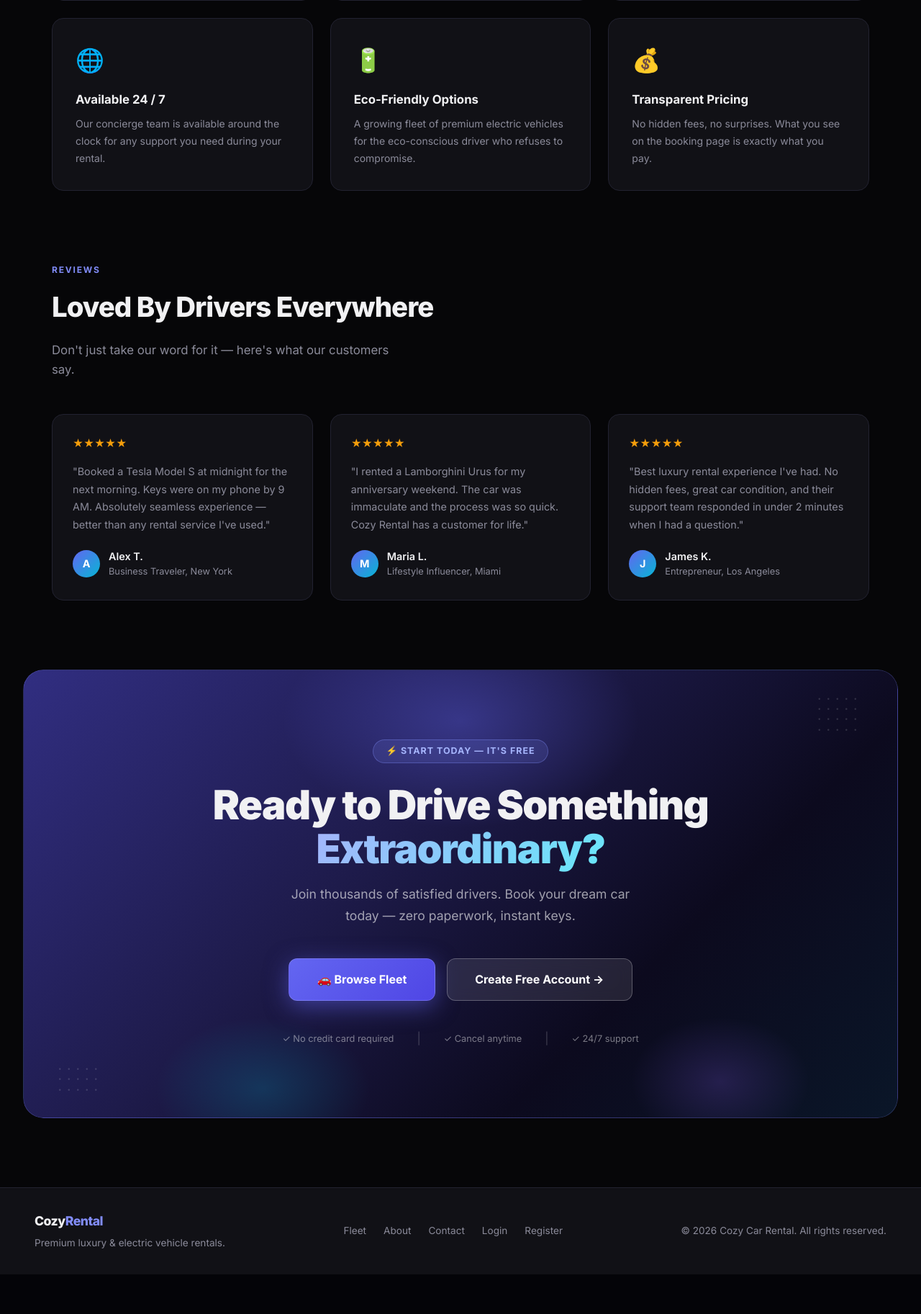
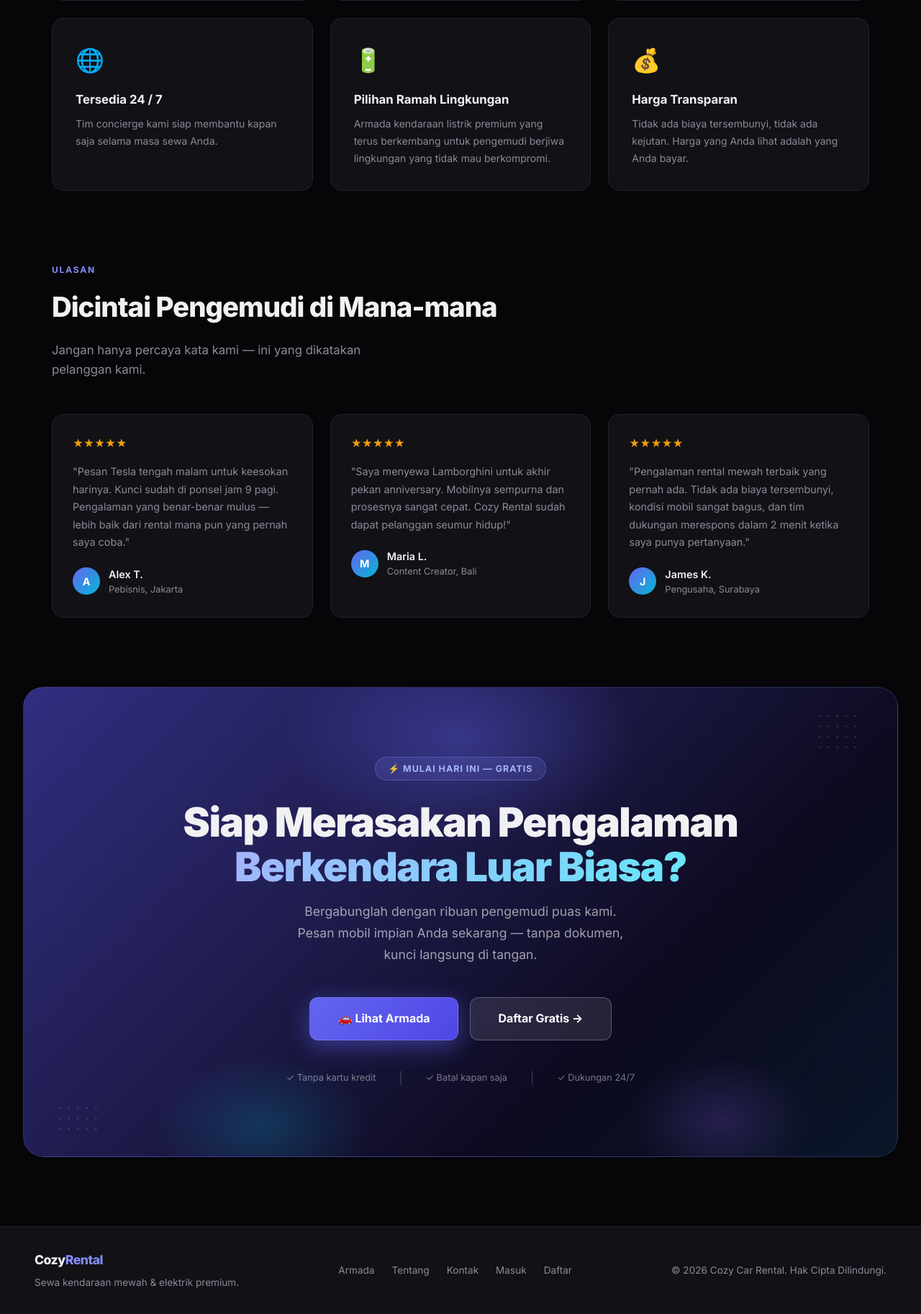
Before and after one commit to DimsDwi/Cozyrental, a PHP site: page / in a window 1280 px wide. Shown: the part 2727-4552 px from the top of the page at 72% size. Before the commit the page ends 4497 px from the top, so only its background shows below. Run offline with PHP 8.4, Linux system fonts and the light colour scheme; data comes from the database, SQL or seed files in the repository.

Commit message:
Terjemahkan seluruh UI ke Bahasa Indonesia + data mobil real

```diff
--- a/footer.php
+++ b/footer.php
@@ -1,16 +1,16 @@
-  <footer>
+<footer>
     <div>
       <a href="index.php" class="logo" style="font-size:1.1rem;">Cozy<span>Rental</span></a>
-      <p style="margin-top:0.4rem;">Premium luxury &amp; electric vehicle rentals.</p>
+      <p style="margin-top:0.4rem;">Sewa kendaraan mewah &amp; elektrik premium.</p>
     </div>
     <div class="footer-links">
-      <a href="fleet.php">Fleet</a>
-      <a href="about.php">About</a>
-      <a href="contact.php">Contact</a>
-      <a href="login.php">Login</a>
-      <a href="register.php">Register</a>
+      <a href="fleet.php">Armada</a>
+      <a href="about.php">Tentang</a>
+      <a href="contact.php">Kontak</a>
+      <a href="login.php">Masuk</a>
+      <a href="register.php">Daftar</a>
     </div>
-    <p>&copy; <?php echo date("Y"); ?> Cozy Car Rental. All rights reserved.</p>
+    <p>&copy; <?php echo date("Y"); ?> Cozy Car Rental. Hak Cipta Dilindungi.</p>
   </footer>
 
 </body>
--- a/header.php
+++ b/header.php
@@ -4,8 +4,8 @@
 <head>
   <meta charset="UTF-8">
   <meta name="viewport" content="width=device-width, initial-scale=1.0">
-  <title>Cozy Car Rental | Premium Luxury Vehicles</title>
-  <meta name="description" content="Rent premium and electric luxury vehicles with instant access, zero paperwork, and world-class service.">
+  <title>Cozy Car Rental | Sewa Kendaraan Mewah Premium</title>
+  <meta name="description" content="Sewa kendaraan mewah dan elektrik premium dengan akses instan, tanpa dokumen, dan layanan kelas dunia.">
   <link rel="preconnect" href="https://fonts.googleapis.com">
   <link href="https://fonts.googleapis.com/css2?family=Inter:wght@400;500;600;700;800;900&display=swap" rel="stylesheet">
   <link rel="stylesheet" href="style.css">
@@ -16,15 +16,15 @@
   <a href="index.php" class="logo">Cozy<span>Rental</span></a>
   <nav>
     <ul>
-      <li><a href="fleet.php">Fleet</a></li>
-      <li><a href="about.php">About</a></li>
-      <li><a href="contact.php">Contact</a></li>
+      <li><a href="fleet.php">Armada</a></li>
+      <li><a href="about.php">Tentang</a></li>
+      <li><a href="contact.php">Kontak</a></li>
       <?php if (isLoggedIn()): ?>
         <li><a href="dashboard.php">Dashboard</a></li>
-        <li><a href="logout.php" class="btn btn-ghost" style="padding:0.45rem 1rem;">Log Out</a></li>
+        <li><a href="logout.php" class="btn btn-ghost" style="padding:0.45rem 1rem;">Keluar</a></li>
       <?php else: ?>
-        <li><a href="login.php" class="btn btn-ghost" style="padding:0.45rem 1rem;">Log In</a></li>
-        <li><a href="register.php" class="btn btn-primary" style="padding:0.45rem 1rem;">Get Started</a></li>
+        <li><a href="login.php" class="btn btn-ghost" style="padding:0.45rem 1rem;">Masuk</a></li>
+        <li><a href="register.php" class="btn btn-primary" style="padding:0.45rem 1rem;">Mulai</a></li>
       <?php endif; ?>
     </ul>
   </nav>
--- a/index.php
+++ b/index.php
@@ -10,29 +10,29 @@ $cars = $stmt->fetchAll();
 <section class="hero">
   <div class="hero-badge">
     <span class="dot"></span>
-    Now featuring 50+ luxury &amp; electric vehicles
+    Kini tersedia 50+ kendaraan mewah &amp; elektrik
   </div>
 
   <h1>
-    Drive the Future.<br>
-    <span class="gradient-text">Feel the Luxury.</span>
+    Kendarai Masa Depan.<br>
+    <span class="gradient-text">Rasakan Kemewahan.</span>
   </h1>
 
   <p>
-    From sleek electric sedans to roaring supercars — book your dream ride in under 3 minutes. Zero paperwork, instant keys.
+    Dari sedan elektrik elegan hingga supercar bertenaga tinggi — pesan kendaraan impian Anda dalam 3 menit. Tanpa dokumen, kunci langsung di genggaman.
   </p>
 
   <div class="hero-actions">
     <a href="fleet.php" class="btn btn-primary" style="font-size:1rem;padding:0.85rem 2rem;">
-      &#9654;&nbsp; Explore Fleet
+      &#9654;&nbsp; Lihat Armada
     </a>
     <a href="register.php" class="btn btn-ghost" style="font-size:1rem;padding:0.85rem 2rem;">
-      Create Free Account
+      Daftar Gratis
     </a>
   </div>
 
   <div class="hero-scroll-hint">
-    <span>Scroll</span>
+    <span>Gulir</span>
     <div class="scroll-line"></div>
   </div>
 </section>
@@ -41,27 +41,27 @@ $cars = $stmt->fetchAll();
 <div class="stats-bar">
   <div class="stat-item">
     <div class="stat-num">50+</div>
-    <div class="stat-label">Premium Vehicles</div>
+    <div class="stat-label">Kendaraan Premium</div>
   </div>
   <div class="stat-item">
     <div class="stat-num">98%</div>
-    <div class="stat-label">Customer Satisfaction</div>
+    <div class="stat-label">Kepuasan Pelanggan</div>
   </div>
   <div class="stat-item">
-    <div class="stat-num">3 min</div>
-    <div class="stat-label">Avg. Booking Time</div>
+    <div class="stat-num">3 menit</div>
+    <div class="stat-label">Rata-rata Waktu Booking</div>
   </div>
   <div class="stat-item">
     <div class="stat-num">24/7</div>
-    <div class="stat-label">Concierge Support</div>
+    <div class="stat-label">Dukungan Pelanggan</div>
   </div>
 </div>
 
 <!-- ── FEATURED FLEET ── -->
 <section class="section">
-  <div class="section-label">Our Fleet</div>
-  <h2>Top Picks This Week</h2>
-  <p class="section-sub">Handpicked, cleaned, and ready — choose from our most sought-after models.</p>
+  <div class="section-label">Armada Kami</div>
+  <h2>Pilihan Terbaik Minggu Ini</h2>
+  <p class="section-sub">Dipilih dengan cermat, dibersihkan, dan siap dikendarai — pilih dari model paling diminati kami.</p>
 
   <div class="grid">
     <?php foreach($cars as $car): ?>
@@ -84,15 +84,15 @@ $cars = $stmt->fetchAll();
           <h3 class="car-title"><?php echo htmlspecialchars($car['brand'] . ' ' . $car['model']); ?></h3>
           <p class="car-meta">
             <?php echo htmlspecialchars(ucfirst(strtolower($car['transmission']))); ?> &bull;
-            <?php echo htmlspecialchars($car['seats']); ?> Seats &bull;
+            <?php echo htmlspecialchars($car['seats']); ?> Kursi &bull;
             <?php echo htmlspecialchars($car['fuel']); ?>
           </p>
           <div class="car-price-row">
             <div class="car-price">
               $<?php echo htmlspecialchars($car['pricePerDay']); ?>
-              <span>/ day</span>
+              <span>/ hari</span>
             </div>
-            <a href="car.php?id=<?php echo urlencode($car['id']); ?>" class="btn btn-primary" style="padding:0.5rem 1.1rem;font-size:0.85rem;">Book Now</a>
+            <a href="car.php?id=<?php echo urlencode($car['id']); ?>" class="btn btn-primary" style="padding:0.5rem 1.1rem;font-size:0.85rem;">Pesan</a>
           </div>
         </div>
       </div>
@@ -101,88 +101,88 @@ $cars = $stmt->fetchAll();
 
   <div style="text-align:center;margin-top:3rem;">
     <a href="fleet.php" class="btn btn-outline" style="font-size:1rem;padding:0.8rem 2rem;">
-      View All Vehicles &rarr;
+      Lihat Semua Kendaraan &rarr;
     </a>
   </div>
 </section>
 
 <!-- ── WHY US ── -->
 <section class="section" id="why-us" style="padding-top:0;">
-  <div class="section-label">Why Cozy Rental</div>
-  <h2>Built for People Who Value Their Time</h2>
-  <p class="section-sub">We remove every friction point of the traditional rental experience.</p>
+  <div class="section-label">Mengapa Cozy Rental</div>
+  <h2>Dibuat untuk Orang yang Menghargai Waktu Mereka</h2>
+  <p class="section-sub">Kami menghapus setiap hambatan dalam pengalaman rental tradisional.</p>
 
   <div class="features-grid">
     <div class="feature-card">
       <div class="feature-icon">&#9889;</div>
-      <h4>Instant Access</h4>
-      <p>Book in under 3 minutes. Digital keys sent directly to your phone. Zero queues, zero paperwork.</p>
+      <h4>Akses Instan</h4>
+      <p>Pesan dalam 3 menit. Kunci digital langsung dikirim ke ponsel Anda. Tanpa antrean, tanpa dokumen.</p>
     </div>
     <div class="feature-card">
       <div class="feature-icon">&#128737;</div>
-      <h4>Fully Insured</h4>
-      <p>Every rental includes collision damage waiver and third-party liability. Drive confidently from day one.</p>
+      <h4>Sudah Ter-asuransi</h4>
+      <p>Setiap penyewaan sudah termasuk ganti rugi kerusakan dan asuransi pihak ketiga. Berkendara dengan tenang.</p>
     </div>
     <div class="feature-card">
       <div class="feature-icon">&#128584;</div>
-      <h4>Curated Fleet</h4>
-      <p>Each car is handpicked, professionally detailed, and safety-inspected before every rental.</p>
+      <h4>Armada Pilihan</h4>
+      <p>Setiap mobil dipilih dengan teliti, didetail secara profesional, dan diinspeksi keamanannya sebelum penyewaan.</p>
     </div>
     <div class="feature-card">
       <div class="feature-icon">&#127760;</div>
-      <h4>Available 24 / 7</h4>
-      <p>Our concierge team is available around the clock for any support you need during your rental.</p>
+      <h4>Tersedia 24 / 7</h4>
+      <p>Tim concierge kami siap membantu kapan saja selama masa sewa Anda.</p>
     </div>
     <div class="feature-card">
       <div class="feature-icon">&#128267;</div>
-      <h4>Eco-Friendly Options</h4>
-      <p>A growing fleet of premium electric vehicles for the eco-conscious driver who refuses to compromise.</p>
+      <h4>Pilihan Ramah Lingkungan</h4>
+      <p>Armada kendaraan listrik premium yang terus berkembang untuk pengemudi berjiwa lingkungan yang tidak mau berkompromi.</p>
     </div>
     <div class="feature-card">
       <div class="feature-icon">&#128176;</div>
-      <h4>Transparent Pricing</h4>
-      <p>No hidden fees, no surprises. What you see on the booking page is exactly what you pay.</p>
+      <h4>Harga Transparan</h4>
+      <p>Tidak ada biaya tersembunyi, tidak ada kejutan. Harga yang Anda lihat adalah yang Anda bayar.</p>
     </div>
   </div>
 </section>
 
 <!-- ── TESTIMONIALS ── -->
 <section class="section" id="testimonials" style="padding-top:0;">
-  <div class="section-label">Reviews</div>
-  <h2>Loved By Drivers Everywhere</h2>
-  <p class="section-sub">Don't just take our word for it — here's what our customers say.</p>
+  <div class="section-label">Ulasan</div>
+  <h2>Dicintai Pengemudi di Mana-mana</h2>
+  <p class="section-sub">Jangan hanya percaya kata kami — ini yang dikatakan pelanggan kami.</p>
 
   <div class="testimonials-grid">
     <div class="testimonial-card">
       <div class="stars">&#9733;&#9733;&#9733;&#9733;&#9733;</div>
-      <p>"Booked a Tesla Model S at midnight for the next morning. Keys were on my phone by 9 AM. Absolutely seamless experience — better than any rental service I've used."</p>
+      <p>"Pesan Tesla tengah malam untuk keesokan harinya. Kunci sudah di ponsel jam 9 pagi. Pengalaman yang benar-benar mulus — lebih baik dari rental mana pun yang pernah saya coba."</p>
       <div class="testimonial-author">
         <div class="avatar">A</div>
         <div>
           <div class="author-name">Alex T.</div>
-          <div class="author-sub">Business Traveler, New York</div>
+          <div class="author-sub">Pebisnis, Jakarta</div>
         </div>
       </div>
     </div>
     <div class="testimonial-card">
       <div class="stars">&#9733;&#9733;&#9733;&#9733;&#9733;</div>
-      <p>"I rented a Lamborghini Urus for my anniversary weekend. The car was immaculate and the process was so quick. Cozy Rental has a customer for life."</p>
+      <p>"Saya menyewa Lamborghini untuk akhir pekan anniversary. Mobilnya sempurna dan prosesnya sangat cepat. Cozy Rental sudah dapat pelanggan seumur hidup!"</p>
       <div class="testimonial-author">
         <div class="avatar">M</div>
         <div>
           <div class="author-name">Maria L.</div>
-          <div class="author-sub">Lifestyle Influencer, Miami</div>
+          <div class="author-sub">Content Creator, Bali</div>
         </div>
       </div>
     </div>
     <div class="testimonial-card">
       <div class="stars">&#9733;&#9733;&#9733;&#9733;&#9733;</div>
-      <p>"Best luxury rental experience I've had. No hidden fees, great car condition, and their support team responded in under 2 minutes when I had a question."</p>
+      <p>"Pengalaman rental mewah terbaik yang pernah ada. Tidak ada biaya tersembunyi, kondisi mobil sangat bagus, dan tim dukungan merespons dalam 2 menit ketika saya punya pertanyaan."</p>
       <div class="testimonial-author">
         <div class="avatar">J</div>
         <div>
           <div class="author-name">James K.</div>
-          <div class="author-sub">Entrepreneur, Los Angeles</div>
+          <div class="author-sub">Pengusaha, Surabaya</div>
         </div>
       </div>
     </div>
@@ -217,50 +217,33 @@ $cars = $stmt->fetchAll();
     <!-- Content -->
     <div style="position:relative;">
       <span style="display:inline-block;background:rgba(129,140,248,0.15);border:1px solid rgba(129,140,248,0.35);color:#a5b4fc;padding:0.35rem 1.1rem;border-radius:999px;font-size:0.78rem;font-weight:700;letter-spacing:0.08em;text-transform:uppercase;margin-bottom:1.75rem;">
-        &#9889; Start Today &mdash; It's Free
+        &#9889; Mulai Hari Ini &mdash; Gratis
       </span>
 
       <h2 style="font-size:clamp(2rem,5vw,3.5rem);font-weight:900;letter-spacing:-1.5px;margin-bottom:1rem;line-height:1.1;">
-        Ready to Drive Something<br>
-        <span style="background:linear-gradient(135deg,#a5b4fc,#67e8f9);-webkit-background-clip:text;-webkit-text-fill-color:transparent;background-clip:text;">Extraordinary?</span>
+        Siap Merasakan Pengalaman<br>
+        <span style="background:linear-gradient(135deg,#a5b4fc,#67e8f9);-webkit-background-clip:text;-webkit-text-fill-color:transparent;background-clip:text;">Berkendara Luar Biasa?</span>
       </h2>
 
       <p style="color:rgba(255,255,255,0.6);font-size:1.1rem;max-width:480px;margin:0 auto 2.75rem;line-height:1.7;">
-        Join thousands of satisfied drivers. Book your dream car today &mdash; zero paperwork, instant keys.
+        Bergabunglah dengan ribuan pengemudi puas kami. Pesan mobil impian Anda sekarang &mdash; tanpa dokumen, kunci langsung di tangan.
       </p>
 
       <div style="display:flex;gap:1rem;justify-content:center;flex-wrap:wrap;">
-        <a href="fleet.php" style="
-          display:inline-flex;align-items:center;gap:0.5rem;
-          background:linear-gradient(135deg,#6366f1,#4f46e5);
-          color:white;font-weight:700;font-size:1rem;
-          padding:1rem 2.4rem;border-radius:12px;
-          box-shadow:0 8px 32px rgba(99,102,241,0.5);
-          text-decoration:none;transition:all 0.2s;
-          border:1px solid rgba(255,255,255,0.15);
-        " onmouseover="this.style.transform='translateY(-2px)';this.style.boxShadow='0 12px 40px rgba(99,102,241,0.7)';" onmouseout="this.style.transform='';this.style.boxShadow='0 8px 32px rgba(99,102,241,0.5)';">
-          &#128663; Browse Fleet
+        <a href="fleet.php" style="display:inline-flex;align-items:center;gap:0.5rem;background:linear-gradient(135deg,#6366f1,#4f46e5);color:white;font-weight:700;font-size:1rem;padding:1rem 2.4rem;border-radius:12px;box-shadow:0 8px 32px rgba(99,102,241,0.5);text-decoration:none;transition:all 0.2s;border:1px solid rgba(255,255,255,0.15);" onmouseover="this.style.transform='translateY(-2px)';this.style.boxShadow='0 12px 40px rgba(99,102,241,0.7)';" onmouseout="this.style.transform='';this.style.boxShadow='0 8px 32px rgba(99,102,241,0.5);'">
+          &#128663; Lihat Armada
         </a>
-        <a href="register.php" style="
-          display:inline-flex;align-items:center;gap:0.5rem;
-          background:rgba(255,255,255,0.1);
-          color:white;font-weight:700;font-size:1rem;
-          padding:1rem 2.4rem;border-radius:12px;
-          backdrop-filter:blur(10px);
-          text-decoration:none;transition:all 0.2s;
-          border:1px solid rgba(255,255,255,0.25);
-        " onmouseover="this.style.background='rgba(255,255,255,0.18)';this.style.transform='translateY(-2px)';" onmouseout="this.style.background='rgba(255,255,255,0.1)';this.style.transform='';">
-          Create Free Account &#8594;
+        <a href="register.php" style="display:inline-flex;align-items:center;gap:0.5rem;background:rgba(255,255,255,0.1);color:white;font-weight:700;font-size:1rem;padding:1rem 2.4rem;border-radius:12px;backdrop-filter:blur(10px);text-decoration:none;transition:all 0.2s;border:1px solid rgba(255,255,255,0.25);" onmouseover="this.style.background='rgba(255,255,255,0.18)';this.style.transform='translateY(-2px)';" onmouseout="this.style.background='rgba(255,255,255,0.1)';this.style.transform='';">
+          Daftar Gratis &#8594;
         </a>
       </div>
 
-      <!-- Trust indicators -->
       <div style="display:flex;align-items:center;justify-content:center;gap:2rem;margin-top:2.5rem;flex-wrap:wrap;">
-        <span style="color:rgba(255,255,255,0.45);font-size:0.8rem;">&#10003; No credit card required</span>
+        <span style="color:rgba(255,255,255,0.45);font-size:0.8rem;">&#10003; Tanpa kartu kredit</span>
         <span style="color:rgba(255,255,255,0.2);">|</span>
-        <span style="color:rgba(255,255,255,0.45);font-size:0.8rem;">&#10003; Cancel anytime</span>
+        <span style="color:rgba(255,255,255,0.45);font-size:0.8rem;">&#10003; Batal kapan saja</span>
         <span style="color:rgba(255,255,255,0.2);">|</span>
-        <span style="color:rgba(255,255,255,0.45);font-size:0.8rem;">&#10003; 24/7 support</span>
+        <span style="color:rgba(255,255,255,0.45);font-size:0.8rem;">&#10003; Dukungan 24/7</span>
       </div>
     </div>
   </div>
```
Also changed, not shown: car.php (+12 -12 lines), dashboard.php (+14 -14 lines), fleet.php (+14 -14 lines), login.php (+6 -6 lines), register.php (+9 -9 lines).
